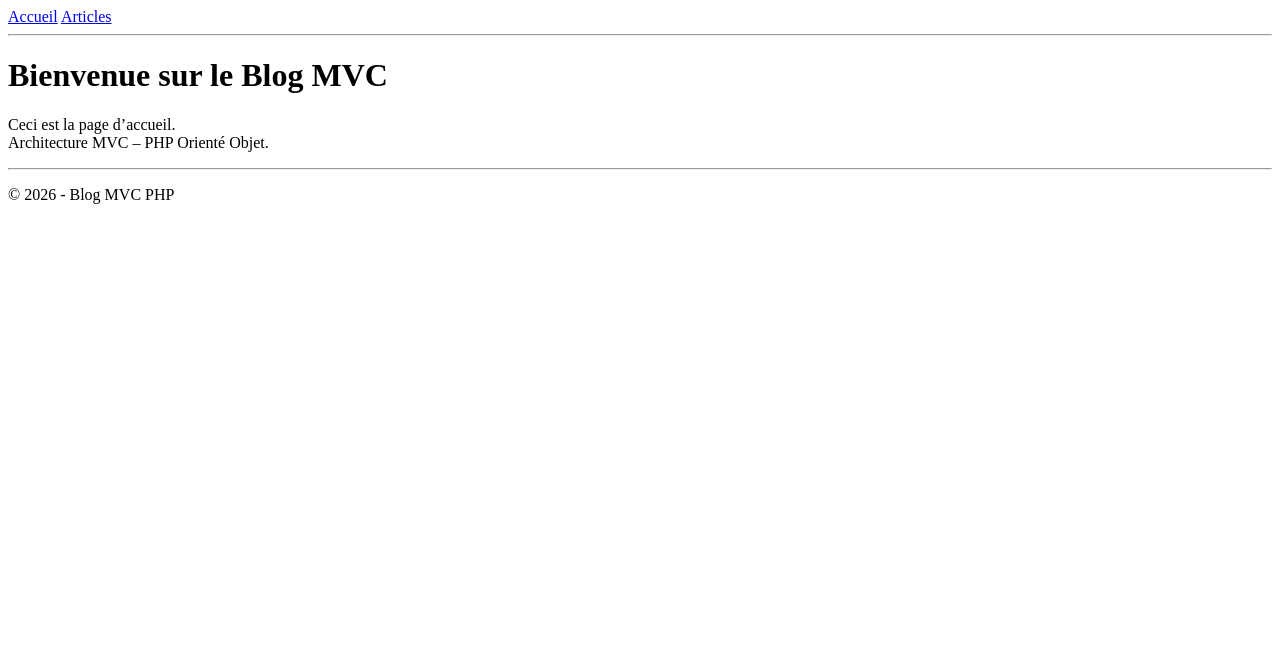
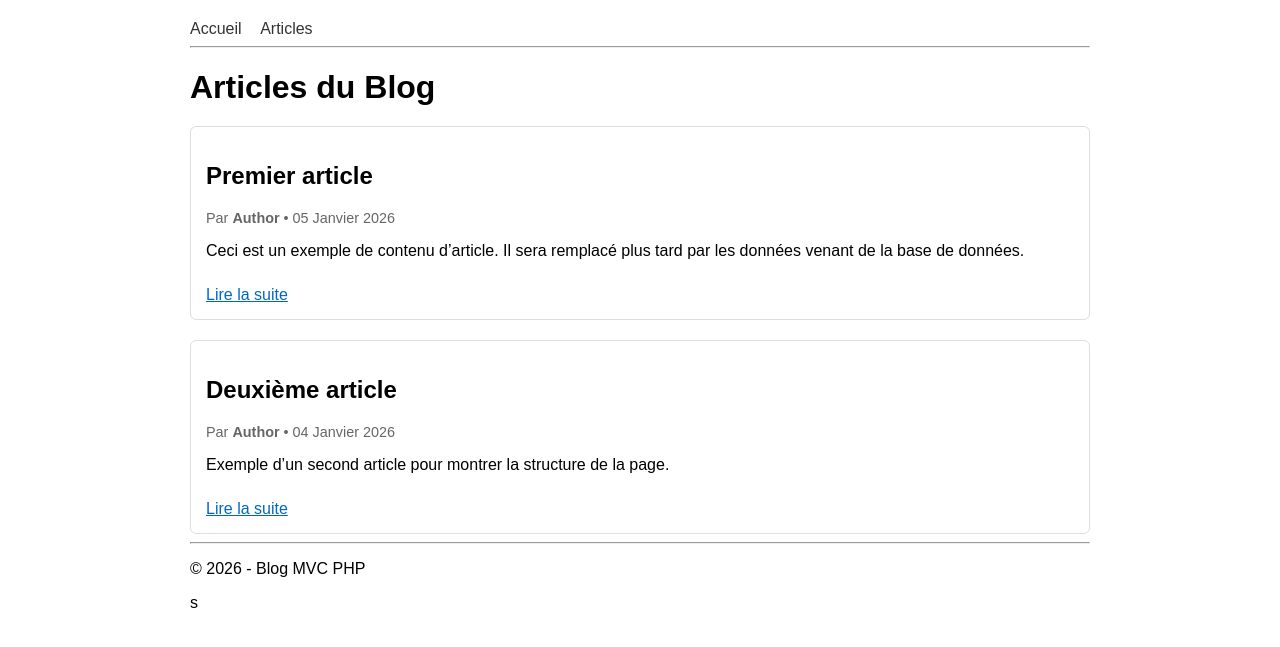
Before and after one commit to houssamlargou/Blog-MVC, a PHP site: page /View/home/index.php in a window 1280 px wide. Shown: the top 647 px of the page. Run offline with PHP 8.4, Linux system fonts and the light colour scheme.

Commit message:
architecture de project

```diff
--- a/View/home/index.php
+++ b/View/home/index.php
@@ -1,10 +1,39 @@
 <?php require_once __DIR__ . '/../layout/header.php'; ?>
 
-<h1>Bienvenue sur le Blog MVC</h1>
+<main>
+    <h1>Articles du Blog</h1>
 
-<p>
-    Ceci est la page d’accueil.<br>
-    Architecture MVC – PHP Orienté Objet.
-</p>
+    <section class="articles">
+
+        <article class="article-card">
+            <h2>Premier article</h2>
+            <p class="meta">
+                Par <strong>Author</strong> • 05 Janvier 2026
+            </p>
+
+            <p class="excerpt">
+                Ceci est un exemple de contenu d’article.
+                Il sera remplacé plus tard par les données venant de la base de données.
+            </p>
+
+            <a href="#" class="read-more">Lire la suite</a>
+        </article>
+
+        <article class="article-card">
+            <h2>Deuxième article</h2>
+            <p class="meta">
+                Par <strong>Author</strong> • 04 Janvier 2026
+            </p>
+
+            <p class="excerpt">
+                Exemple d’un second article pour montrer la structure de la page.
+            </p>
+
+            <a href="#" class="read-more">Lire la suite</a>
+        </article>
+
+    </section>
+</main>
 
 <?php require_once __DIR__ . '/../layout/footer.php'; ?>
+s
--- a/View/layout/header.php
+++ b/View/layout/header.php
@@ -3,6 +3,48 @@
 <head>
     <meta charset="UTF-8">
     <title>Blog MVC</title>
+    <style>
+body {
+    font-family: Arial, sans-serif;
+    max-width: 900px;
+    margin: auto;
+    padding: 20px;
+}
+
+nav a {
+    margin-right: 15px;
+    text-decoration: none;
+    color: #333;
+}
+
+h1 {
+    margin-bottom: 20px;
+}
+
+.articles {
+    display: flex;
+    flex-direction: column;
+    gap: 20px;
+}
+
+.article-card {
+    border: 1px solid #ddd;
+    padding: 15px;
+    border-radius: 6px;
+}
+
+.meta {
+    font-size: 0.9em;
+    color: #666;
+}
+
+.read-more {
+    display: inline-block;
+    margin-top: 10px;
+    color: #0066cc;
+}
+</style>
+
 </head>
 <body>
 
```
Also changed, not shown: Controller/ArticleController.php (added, +21 -0 lines), Controller/ErrorController.php (added, +14 -0 lines), Controller/HomeController.php (added, +10 -0 lines), View/article/show.php (+33 -2 lines), index.php (+34 -17 lines), Model/Admin.php (added), Model/Article.php (added), Model/Author.php (added), Model/Category.php (added), Model/Comment.php (added), Model/Database.php (added), Model/Like.php (added), Model/Reader.php (added), Model/User.php (added), 3 more files.
